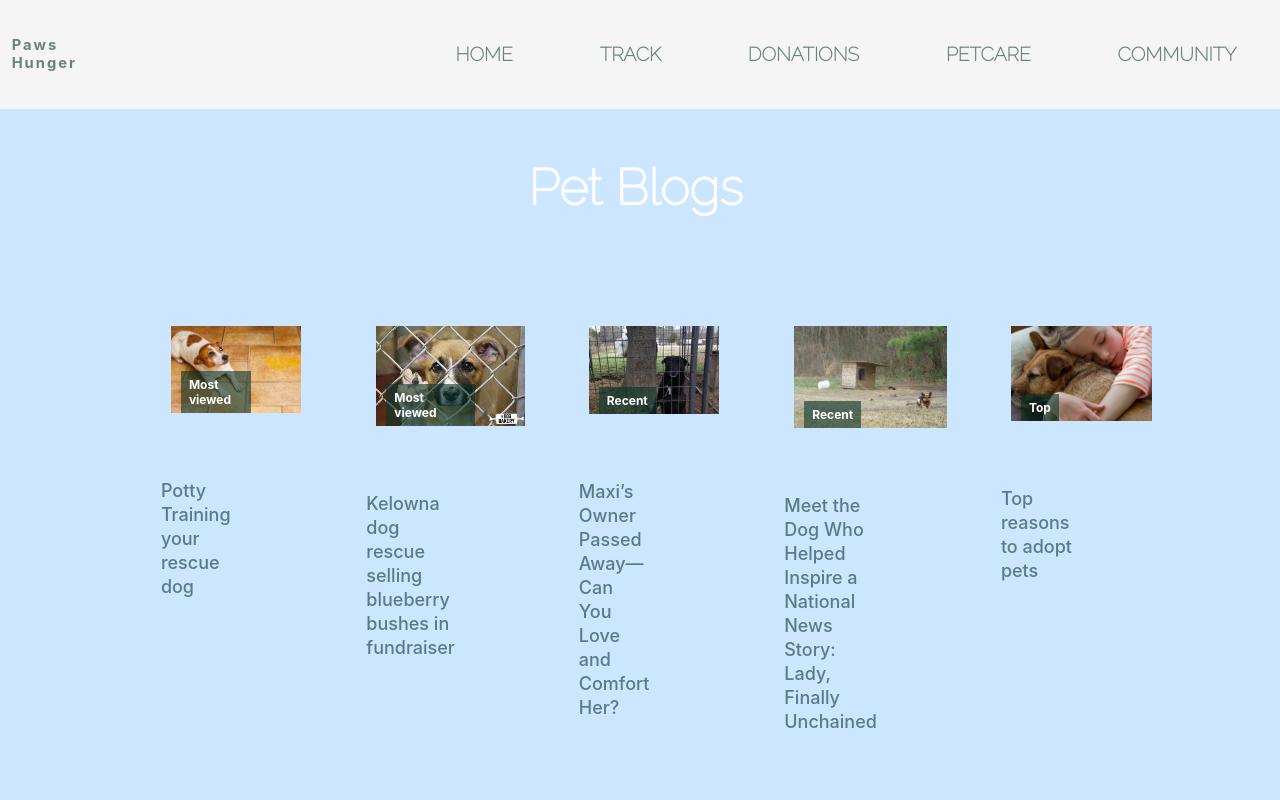
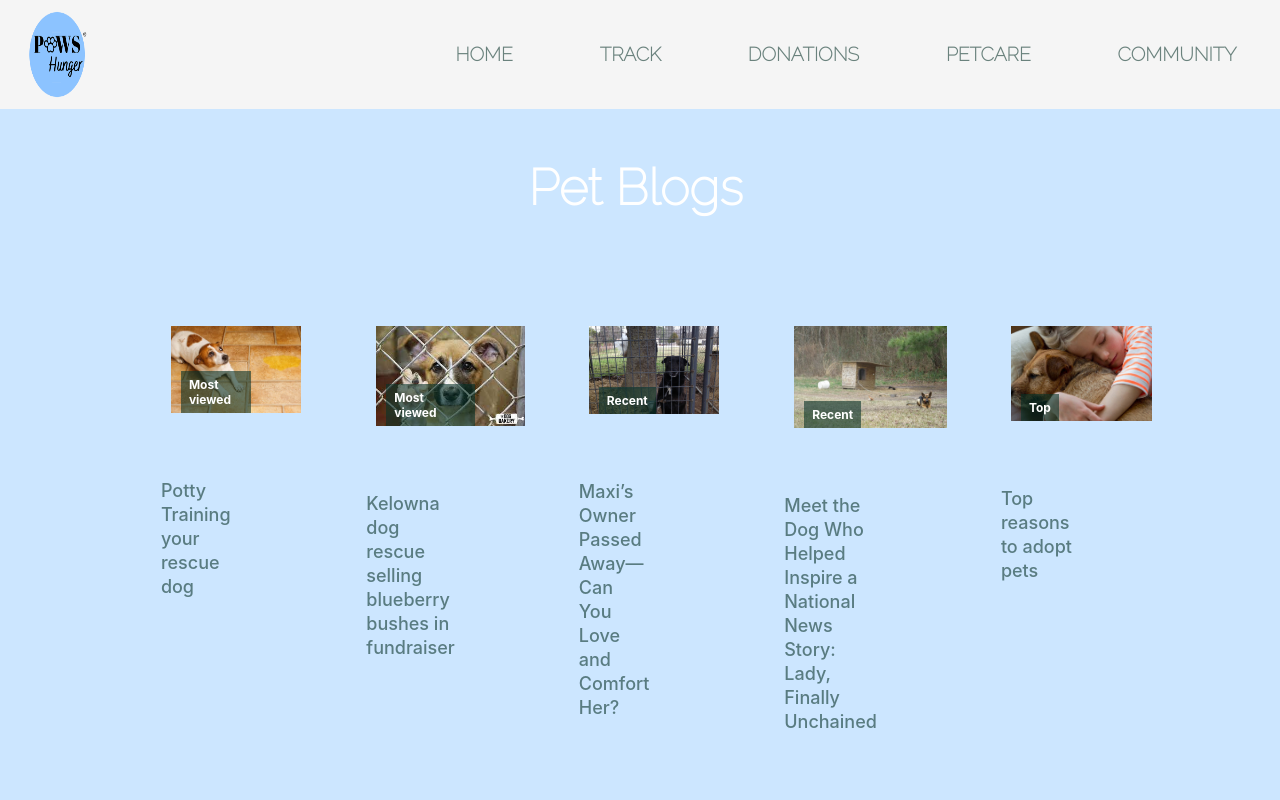
Before and after one commit to Gaurav29502/Pet-Finder, a React (Create React App) app: page /petcare in a window 1280 px wide. Shown: the top 800 px of the page. Built offline with nearby package versions, Linux system fonts and the light colour scheme.

Commit message:
minor edits

```diff
--- a/src/Pages/Community/community.jsx
+++ b/src/Pages/Community/community.jsx
@@ -1,6 +1,7 @@
 import "./community.css";
 import React, { Component } from 'react';
 import { useState,useEffect } from "react";
+
 import logo from "../../Assets/logo.png";
 import { Carousel } from "react-responsive-carousel";
 import { FaTwitter } from 'react-icons/fa'
@@ -37,7 +38,7 @@ export const Community = (props) => {
         <div className="mainCommunity">
             <nav className="navbarHome">
                 <div className="topLogo">
-                    <h1 className="pawshunger">Paws Hunger</h1>
+                    <img className="phLogoNav" src={logo}></img>
                 </div>
                 <div className="menu">
                     <a className="menuItem" href="/">
--- a/src/Pages/Pet_Care/petcare.jsx
+++ b/src/Pages/Pet_Care/petcare.jsx
@@ -7,6 +7,7 @@ import { FaInstagram } from 'react-icons/fa'
 import { FaLinkedin } from 'react-icons/fa'
 import { FaMailBulk } from 'react-icons/fa'
 import { IconContext } from "react-icons";
+import logo from "../../Assets/logo.png";
 import './petcare.css'
 
 export const PetCare = (props) => {
@@ -14,7 +15,7 @@ export const PetCare = (props) => {
         <div className="main">
             <nav className="navbarPetcare">
                 <div className="topLogo">
-                    <h1 className="pawshunger">Paws Hunger</h1>
+                    <img className="phLogoNav" src={logo}></img>
                 </div>
                 <div className="menu">
                     <a className="menuItem" href="/">
```
